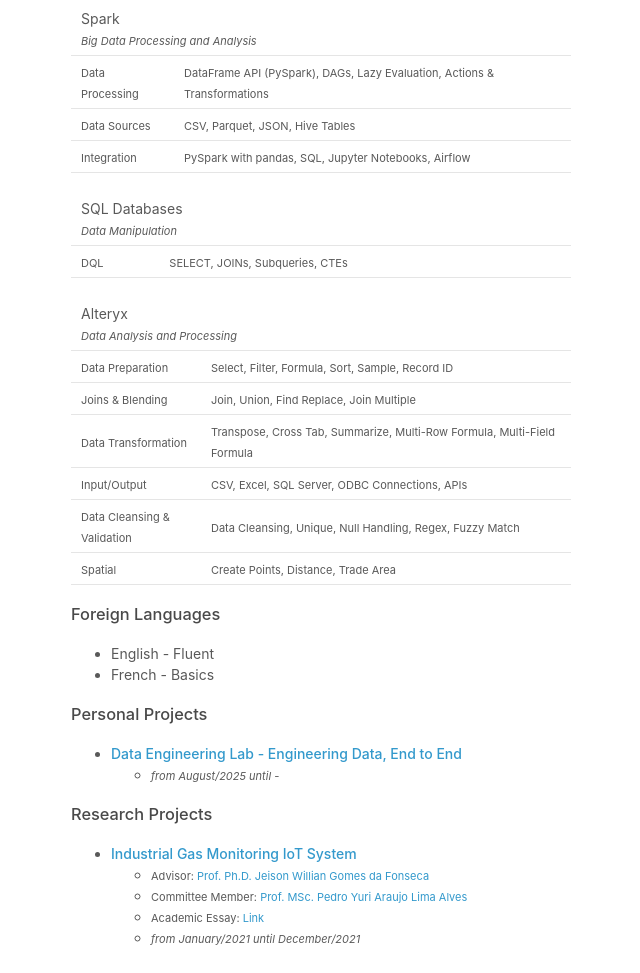
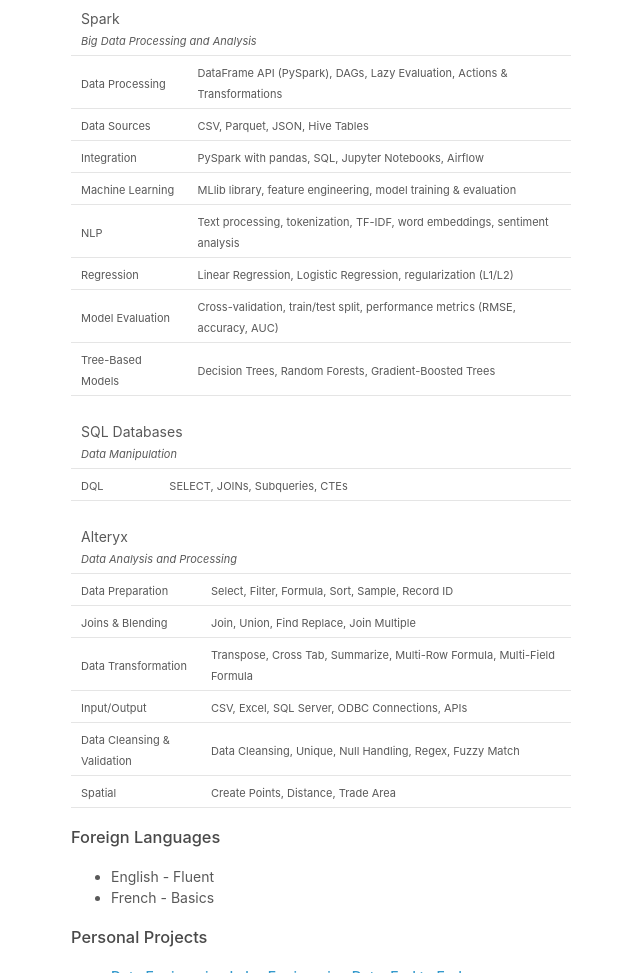
Before and after one commit to joaopmts/joaopmts.github.io, a plain HTML site: page index.html in a window 1280 px wide. Shown: the part 2350-3323 px from the top of the page, without its empty margins (499-1139 px from the left). Drawn offline with Linux system fonts and the light colour scheme; files whose address does not match are found by name.

Commit message:
Update index.html

```diff
--- a/index.html
+++ b/index.html
@@ -236,6 +236,26 @@
                   <td><small>Integration</small></td>
                   <td><small>PySpark with pandas, SQL, Jupyter Notebooks, Airflow</small></td>
                </tr>
+               <tr>
+                  <td><small>Machine Learning</small></td>
+                  <td><small>MLlib library, feature engineering, model training & evaluation</small></td>
+               </tr>
+               <tr>
+                  <td><small>NLP</small></td>
+                  <td><small>Text processing, tokenization, TF-IDF, word embeddings, sentiment analysis</small></td>
+               </tr>
+               <tr>
+                  <td><small>Regression</small></td>
+                  <td><small>Linear Regression, Logistic Regression, regularization (L1/L2)</small></td>
+               </tr>
+               <tr>
+                  <td><small>Model Evaluation</small></td>
+                  <td><small>Cross-validation, train/test split, performance metrics (RMSE, accuracy, AUC)</small></td>
+               </tr>
+               <tr>
+                  <td><small>Tree-Based Models</small></td>
+                  <td><small>Decision Trees, Random Forests, Gradient-Boosted Trees</small></td>
+               </tr>
             </table>
             <table>
                <tr>
```
